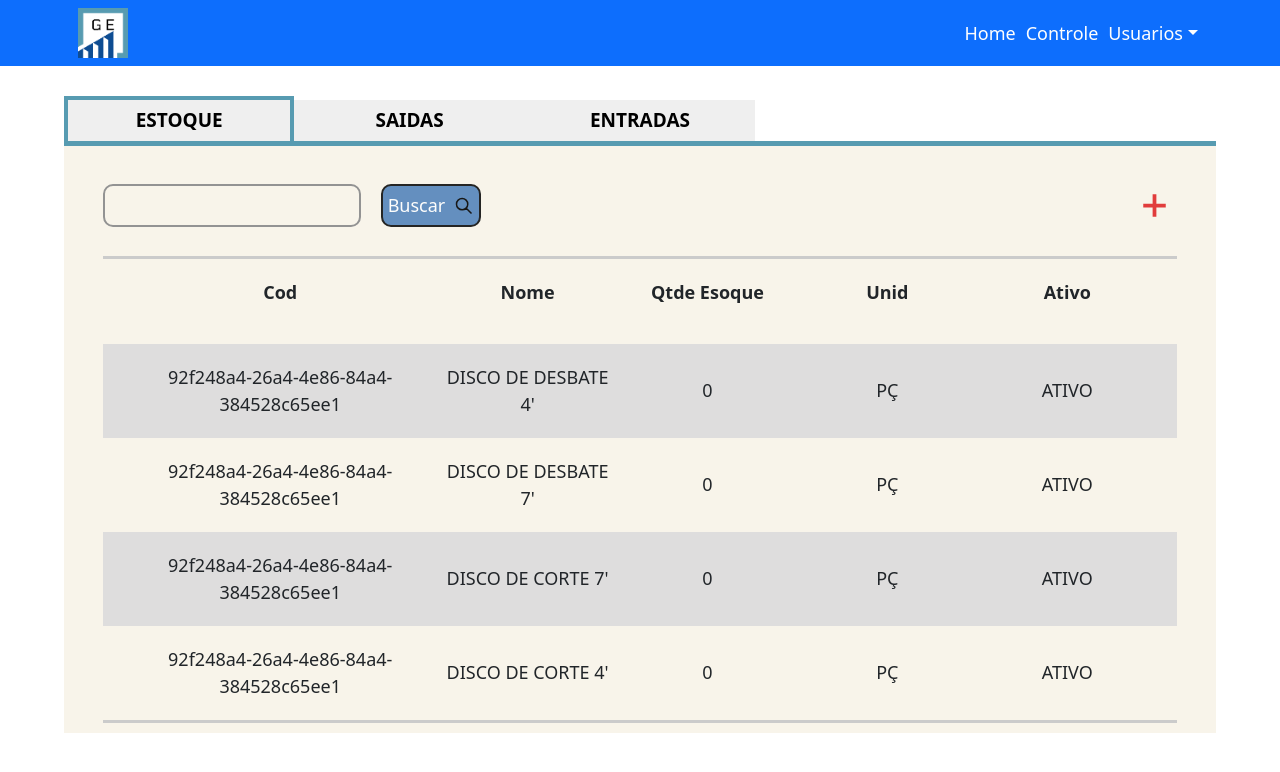
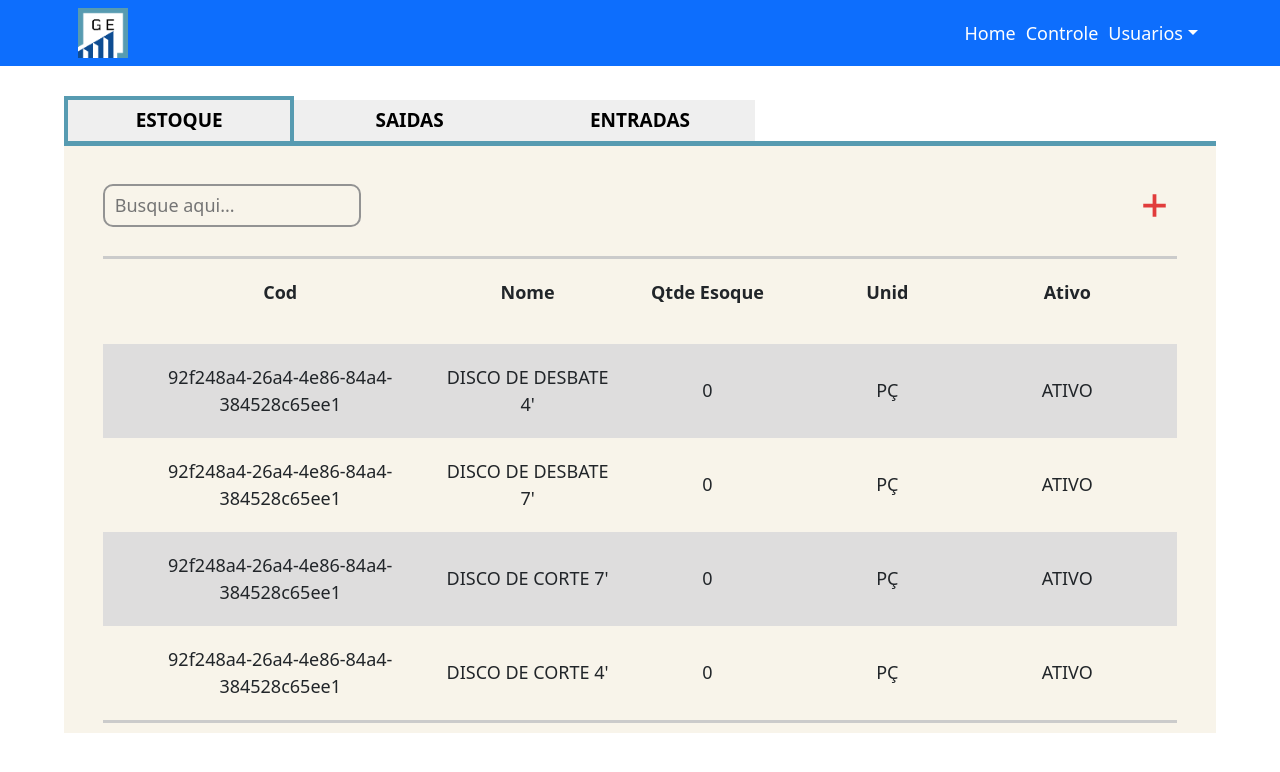
Before and after one commit to YagoFogaca/CE-FRONT, a React (Vite) app in the folder client/: page / in a window 1280 px wide. Shown: the top 772 px of the page. Built offline with nearby package versions, Linux system fonts and the light colour scheme.

Commit message:
feat: remoção do btn para pesquisar e passando para o onChange

```diff
--- a/client/src/components/section-table/index.sectionTable.tsx
+++ b/client/src/components/section-table/index.sectionTable.tsx
@@ -1,7 +1,6 @@
 import * as C from './style.sectionTable';
-import { GrFormAdd, GrSearch } from 'react-icons/gr';
+import { GrFormAdd } from 'react-icons/gr';
 import { PropsSectionTable } from '../../utils/types/props.types';
-import { BtnS } from '../../components-styled/btn/index.btn';
 
 export function SectionTable({ setFilter }: PropsSectionTable) {
   function filter(event: React.FormEvent<HTMLFormElement>) {
@@ -11,11 +10,13 @@ export function SectionTable({ setFilter }: PropsSectionTable) {
 
   return (
     <C.SectionTableS>
-      <C.FormSectionTableS onSubmit={filter}>
-        <C.InputSectionTableS type="text" name="search" id="search" />
-        <BtnS>
-          Buscar <GrSearch />
-        </BtnS>
+      <C.FormSectionTableS onChange={filter}>
+        <C.InputSectionTableS
+          type="text"
+          name="search"
+          id="search"
+          placeholder="Busque aqui..."
+        />
       </C.FormSectionTableS>
       <C.BtnSectionTableS>
         <GrFormAdd />
```
